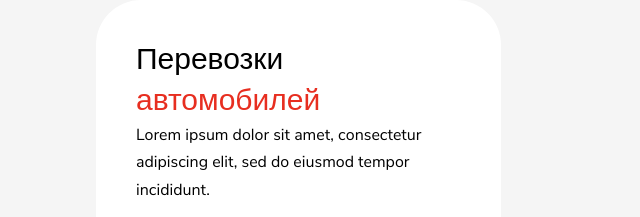
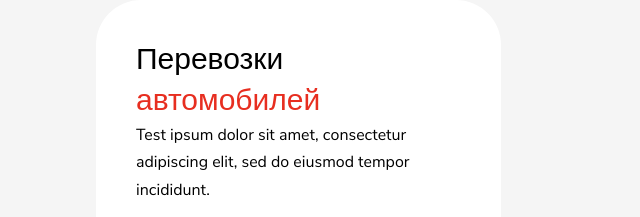
Before and after one commit to petrfalkovsky/9-Global, a plain HTML site: page index.html in a window 1280 px wide. Shown: the part 2300-2517 px from the top of the page, 58-698 px from the left. Drawn offline with nearby package versions, Linux system fonts and the light colour scheme; some icons are missing; a web font is replaced by a local one.

Commit message:
Update index.html

```diff
--- a/index.html
+++ b/index.html
@@ -358,7 +358,7 @@
                                 <br /><span class="active-text">автомобилей</span>
                             </h3>
                         </div>
-                        <p>Lorem ipsum dolor sit amet, consectetur adipiscing elit, sed do eiusmod tempor
+                        <p>Test ipsum dolor sit amet, consectetur adipiscing elit, sed do eiusmod tempor
                             incididunt.
                         </p>
                         <div class="">
```
